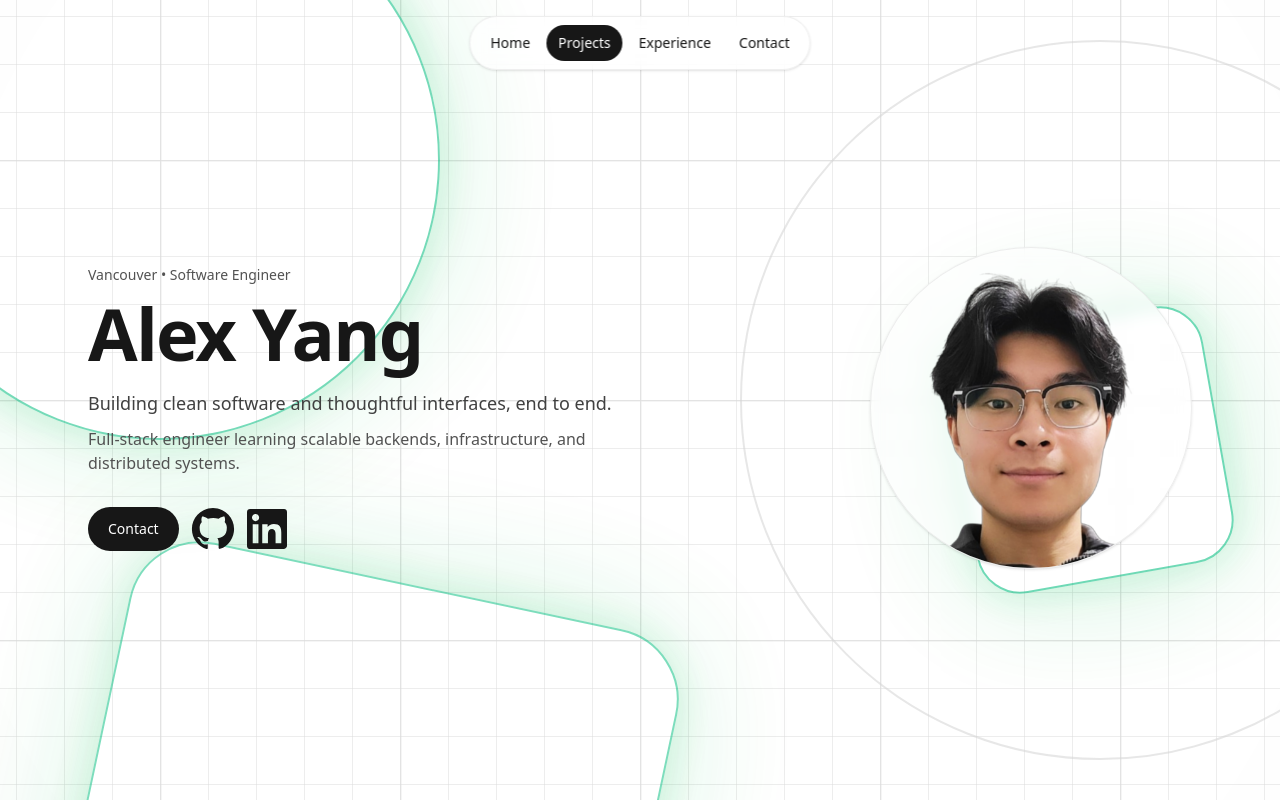
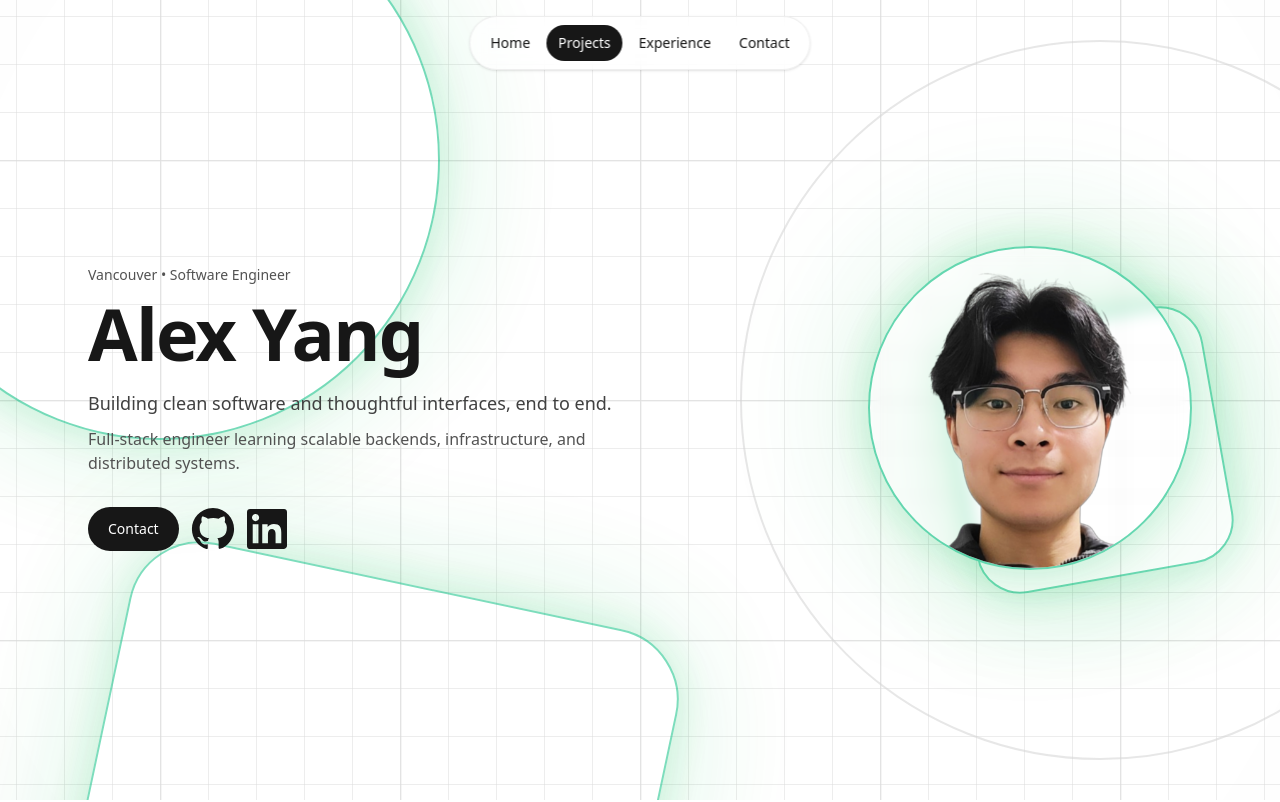
Before and after one commit to alexyangg/alexyangg.github.io, a Next.js app: page / in a window 1280 px wide. Shown: the top 802 px of the page. Built offline with nearby package versions, Linux system fonts and the light colour scheme.

Commit message:
Add ring glow and improve profile pic background colour

```diff
--- a/src/components/Hero.tsx
+++ b/src/components/Hero.tsx
@@ -91,7 +91,13 @@ export default function Hero() {
 
         {/* Right (avatar card) */}
         <div className="flex justify-center md:justify-end">
-          <div className="rounded-full border border-neutral-200/70 dark:border-neutral-800/70 bg-white/60 dark:bg-neutral-950/60 backdrop-blur shadow-sm">
+          <div
+            className="rounded-full border-2 border-emerald-500/60 dark:bg-white/5 backdrop-blur shadow-sm"
+            style={{
+              boxShadow:
+                "0 0 140px rgba(34,197,94,0.22), 0 0 40px rgba(34,197,94,0.22)",
+            }}
+          >
             <div className="relative h-[320px] w-[320px] overflow-hidden rounded-full">
               <Image
                 src="/assets/profile-pic.png"
```
